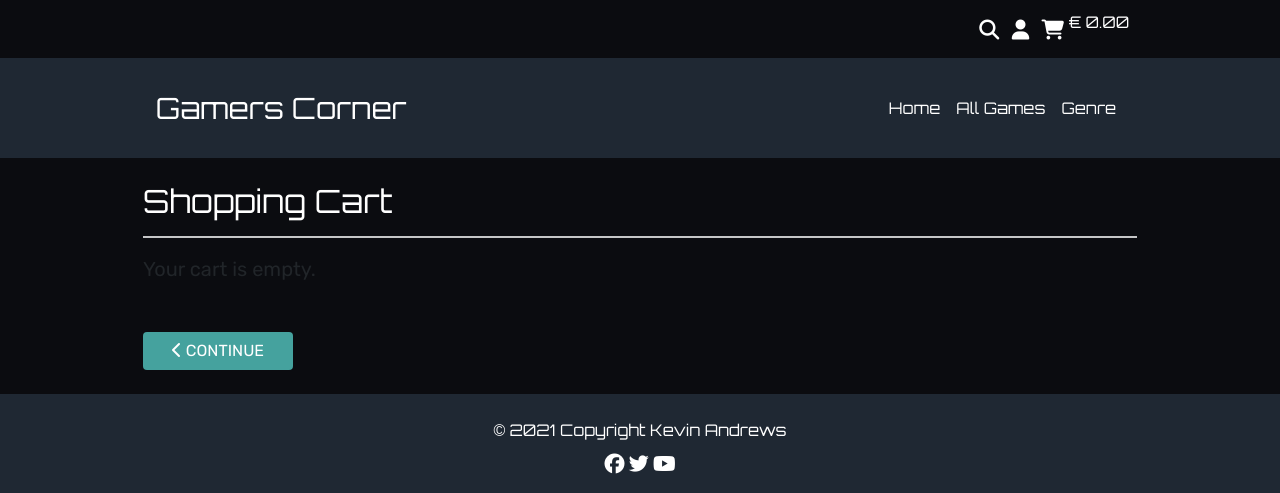
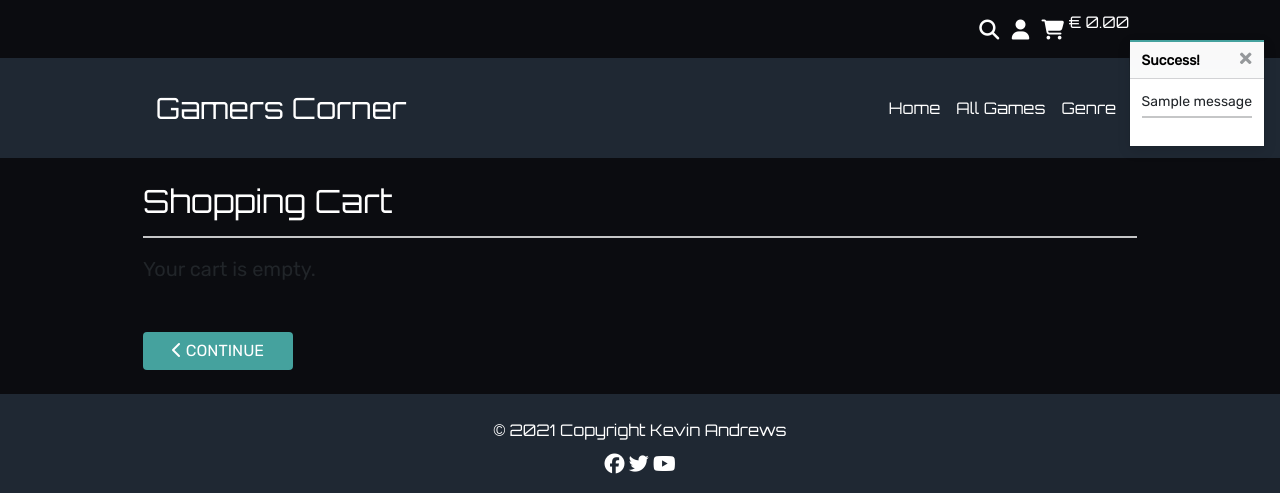
Before and after one commit to Code-Institute-Submissions/KevAndrews-Milestone_Project_4_DecResub, a Django app: page /cart/ in a window 1280 px wide. Shown: the top 493 px of the page. Run offline with Django 3.2, Linux system fonts and the light colour scheme; tables that the repository leaves empty hold one stand-in row (values such as "Sample post"); one stand-in notice (Sample message) is shown; some libraries are stand-ins or nearby versions.

Commit message:
Add toast and base nav includes

```diff
--- a/cart/templates/cart/cart.html
+++ b/cart/templates/cart/cart.html
@@ -35,8 +35,8 @@
                                 {% include "cart/game-description.html" %}
                             </div>
                             <div class="col-12 col-sm-6 order-sm-last">
-                                <p class="my-0">Price Each: ${{ item.game.price }}</p>
-                                <p><strong>Subtotal: </strong>${{ item.game.price | calc_subtotal:item.quantity }}</p>
+                                <p class="my-0 text-white">Price Each: &euro;{{ item.game.price }}</p>
+                                <p class="text-white"><strong>Subtotal: </strong>&euro;{{ item.game.price | calc_subtotal:item.quantity }}</p>
                             </div>
                             <div class="col-12 col-sm-6">
                                 {% include "cart/quantity-form.html" %}
@@ -81,7 +81,6 @@
                                     <p class="my-0 game-description-content">&euro;{{ item.game.price | calc_subtotal:item.quantity }}</p>
                                 </td>
                                 <td class="py-3">
-                                    <!--<a class="remove-item text-danger" id="remove_{{ item.game_id }}"><small>Remove</small></a>-->
                                     <a class="remove-item btn btn-danger"
                                         data-game_id="{{ item.game_id }}" id="remove_{{ item.game_id }}" aria-label="Remove Item">
                                         <span>
--- a/cart/templates/cart/quantity-form.html
+++ b/cart/templates/cart/quantity-form.html
@@ -27,3 +27,9 @@
     </div>
 </form>
 <a class="update-link text-info">Update</a>
+<a class="remove-item-mobile btn btn-danger"
+    data-game_id="{{ item.game_id }}" id="remove_{{ item.game_id }}" aria-label="Remove Item">
+    <span>
+        <i class="fas fa-times fa-lg"></i>
+    </span>
+</a>
--- a/gamers_corner/settings.py
+++ b/gamers_corner/settings.py
@@ -78,6 +78,8 @@ TEMPLATES = [
         },
     },
 ]
+
+MESSAGE_STORAGE = 'django.contrib.messages.storage.session.SessionStorage'
 
 AUTHENTICATION_BACKENDS = [
     # Needed to login by username in Django admin, regardless of `allauth`
--- a/static/css/base_style.css
+++ b/static/css/base_style.css
@@ -60,6 +60,10 @@ strong {
 input[type=number] {
     width: 75px !important;
     padding: 0 15px 0 15px
+}
+
+.remove-item-mobile {
+    visibility: collapse;
 }
 
 /*Custom CSS for the Header Section*/
@@ -253,6 +257,31 @@ input[type=number] {
     color: #45a29e;
 }
 
+/*Code from Boutique Ado*/
+.message-container {
+    position: fixed;
+    top: 40px;
+    right: 15px;
+    z-index: 99999999999;
+}
+
+.message-container strong{
+    color: black;
+}
+
+.custom-toast {
+    overflow: visible;
+}
+
+.custom-toast-bg {
+    background-color: #45a29e !important;
+}
+
+.toast-capper {
+    height: 2px;
+}
+
+
 /* CSS for mobile menu https://www.codeply.com/go/JPkcW2yWrB */
 @media (max-width: 992px) {
     .navbar-collapse {
@@ -291,16 +320,31 @@ input[type=number] {
         padding-right: 5px;
         float: left !important;
     }
+
+    .message-container {
+        right: 5px;
+    }
 }
 
 /* Custom CSS for Card on mobile */
-@media screen and  (max-width: 768px) and (min-width:576px){
+@media screen and (max-width: 768px) and (min-width:576px){
     .add {
         padding-left: 5px;
     }
     .btn-add {
         padding-left: 5px;
         float: left !important;
+    }
+    .remove-item-mobile {
+        visibility: visible;
+        margin-left: 15px;
+    }
+}
+
+@media (max-width:576px){
+    .remove-item-mobile {
+        visibility: visible;
+        margin-left: 15px;
     }
 }
 
--- a/templates/base.html
+++ b/templates/base.html
@@ -45,7 +45,7 @@
                                 <i class="fa fa-user fa-lg align-text-bottom"></i>
                             </a>
                         </li>
-                        <li class="list-inline-item">
+                        <li class="list-inline-item cart">
                             <a href="{% url 'cart' %}">
                                 <i class="fa fa-shopping-cart fa-lg align-text-bottom"></i>
                                 <span class="item-count text-white align-text-top">
@@ -112,7 +112,21 @@
 
     <!--Using the Boutique Ado base.html as a template-->
     {% if messages %}
-    <div class="message-container"></div>
+    <div class="message-container">
+        {% for message in messages %}
+            {% with message.level as level %}
+                {% if level == 40 %}
+                    {% include 'includes/toasts/toast_error.html' %}
+                {% elif level == 30 %}
+                    {% include 'includes/toasts/toast_warning.html' %}
+                {% elif level == 25 %}
+                    {% include 'includes/toasts/toast_success.html' %}
+                {% else %}
+                    {% include 'includes/toasts/toast_info.html' %}
+                {% endif %}
+            {% endwith %}
+        {% endfor %}
+    </div>
     {% endif %}
 
     {% block content %}
@@ -155,6 +169,13 @@
     <script type="text/javascript">
         $('.toast').toast('show');
 
+        // Custom Code for hiding toast message
+        $(document).click((event) => {
+            if (!$(event.target).closest('.toast').length) {
+                $('.toast').toast('hide');
+            }
+        });
+
         // Custom Code for animating the search bar
         function toggleSearch() {
             var search = document.getElementById("search");
--- /dev/null
+++ b/templates/includes/toasts/toast_success.html
@@ -0,0 +1,57 @@
+<div class="toast custom-toast rounded-0 border-top-0" data-autohide="false">
+    <div class="arrow-up arrow-success"></div>
+    <div class="w-100 toast-capper custom-toast-bg"></div>
+    <div class="toast-header text-dark">
+        <strong class="mr-auto">Success!</strong>
+        <button type="button" class="ml-2 mb-1 close text-dark" data-dismiss="toast" aria-label="Close">
+            <span aria-hidden="true">&times;</span>
+        </button>
+    </div>
+    <div class="toast-body bg-white">
+        <div class="row">
+            <div class="col">
+                {{ message }}
+                <hr class="mt-1 mb-3">
+            </div>
+        </div>
+        {% if grand_total and not on_profile_page %}
+            <p class="text-black py-1">Your Cart ({{ game_count }})</p>
+            <div class="cart-notification-wrapper">
+                {% for item in cart_items %}
+                    <div class="row">
+                        <div class="col-3 my-1">
+                            {% if item.game.image %}
+                            <img class="w-100" src="{{ item.game.image.url }}" alt="{{ item.game.name }}">
+                            {% else %}
+                            <img class="w-100" src="{{ MEDIA_URL }}noimage.png" alt="{{ item.game.name }}">
+                            {% endif %}
+                        </div>
+                        <div class="col-9">
+                            <p class="my-0 text-black"><strong>{{ item.game.name }}</strong></p>
+                            <p class="my-0">Qty: {{ item.quantity }}</p>
+                        </div>
+                    </div>
+                {% endfor %}
+            </div>
+            <div class="row">
+                <div class="col">
+                    <strong><p class="mt-3 mb-1 text-black">
+                        Total{% if free_delivery_delta > 0 %} (Exc. delivery){% endif %}:
+                        <span class="float-right">${{ total|floatformat:2 }}</span>
+                    </p></strong>
+                    {% if free_delivery_delta > 0 %}
+                        <p class="mb-0 p-2 bg-warning shadow-sm text-black text-center">
+                            Spend <strong>${{ free_delivery_delta }}</strong> more to get free next day delivery!
+                        </p>
+                    {% endif %}
+                    <a href="{% url 'cart' %}" class="btn btn-long mt-2">
+                        <span class="text-uppercase">Checkout</span>
+                        <span class="icon">
+                            <i class="fas fa-lock"></i>
+                        </span>
+                    </a>
+                </div>
+            </div>
+        {% endif %}
+    </div>
+</div>
```
Also changed, not shown: templates/includes/toasts/toast_error.html (added, +13 -0 lines), templates/includes/toasts/toast_info.html (added, +13 -0 lines), templates/includes/toasts/toast_warning.html (added, +13 -0 lines), templates/includes/main-nav.html (added), templates/includes/mobile-nav.html (added).
